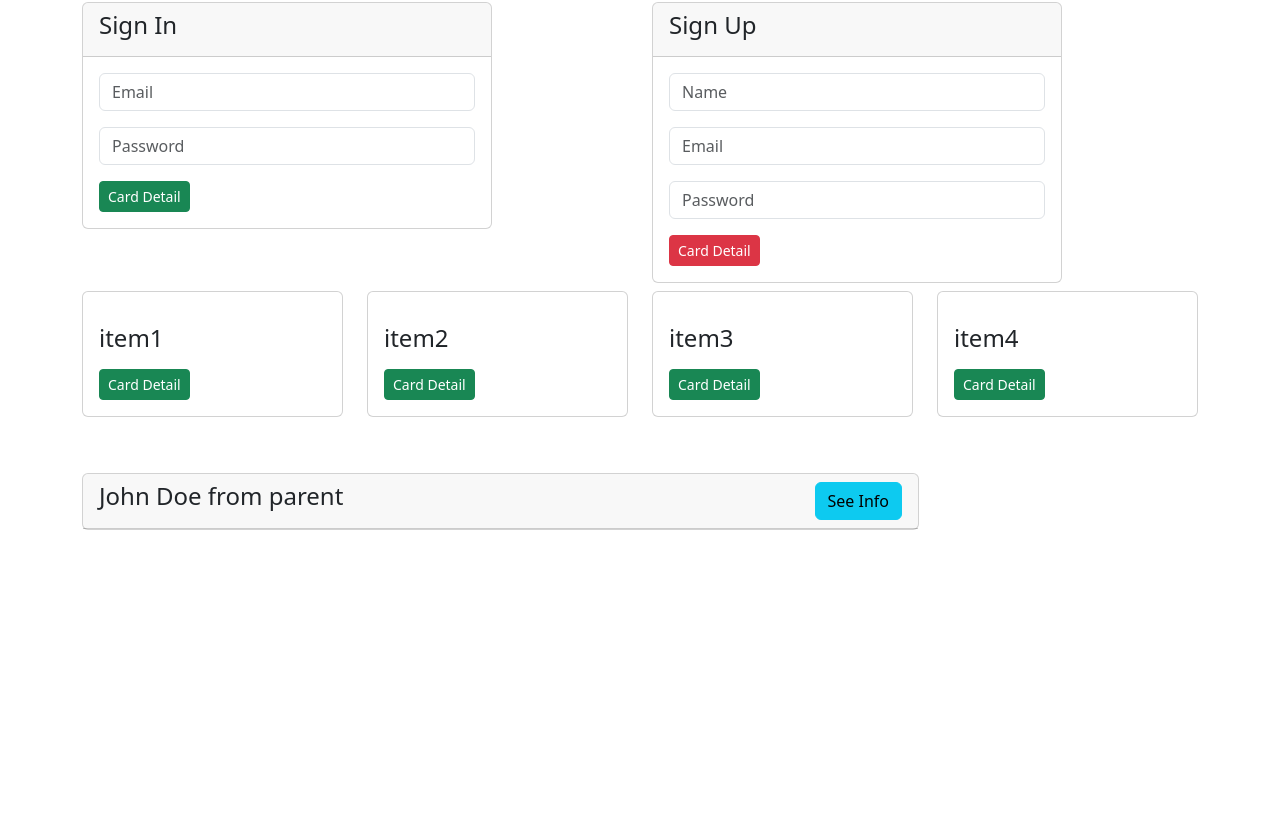
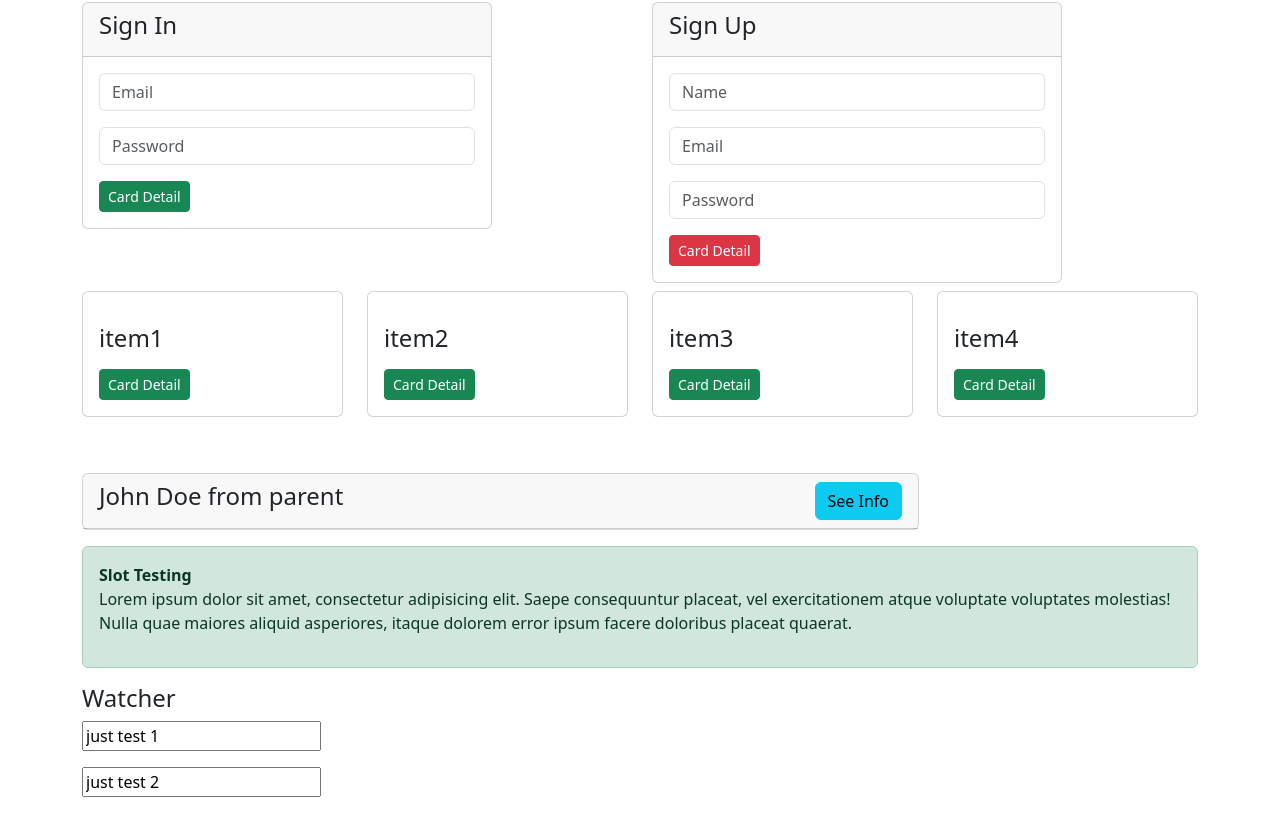
Before and after one commit to nandar510217/vue-app, a Vue app: page / in a window 1280 px wide. Shown: the part 1973-2802 px from the top of the page. Before the commit the page ends 2519 px from the top, so only its background shows below. Built offline with nearby package versions, Linux system fonts and the light colour scheme.

Commit message:
slot and watcher testing

```diff
--- a/src/App.vue
+++ b/src/App.vue
@@ -139,6 +139,14 @@
       <Info :info="info" v-if="showInfo" @close-info="closeInfo"/>
     </div>
 
+    <!-- Slot -->
+    <AlertSlot class="mt-3">
+      <p>Lorem ipsum dolor sit amet, consectetur adipisicing elit. Saepe consequuntur placeat, vel exercitationem atque voluptate voluptates molestias! Nulla quae maiores aliquid asperiores, itaque dolorem error ipsum facere doloribus placeat quaerat. </p>
+    </AlertSlot>
+
+    <!-- Watcher -->
+    <Watcher/>
+
     </div>
 
 </template>
@@ -151,6 +159,8 @@
   import SignIn from './components/SignIn.vue';
   import Card from './components/Card.vue';
   import Info from './components/Info.vue';
+  import AlertSlot from './components/AlertSlot.vue';
+  import Watcher from './components/Watcher.vue';
 
       const isTrue = ref(true)
       const is2ndTrue = ref(true)
--- /dev/null
+++ b/src/components/AlertSlot.vue
@@ -0,0 +1,14 @@
+<template>
+    <div class="alert alert-success">
+        <strong>Slot Testing</strong>
+        <slot/>
+    </div>
+</template>
+
+<script setup>
+
+</script>
+
+<style scoped>
+
+</style>
--- /dev/null
+++ b/src/components/Watcher.vue
@@ -0,0 +1,27 @@
+<template>
+    <div>
+        <h4>Watcher</h4>
+        <input type="text" v-model="input1"><br>
+        <input type="text" v-model="input2" class="my-3">
+    </div>
+</template>
+
+<script setup>
+import { onUpdated, ref, watch } from 'vue';
+
+
+    const input1 = ref('just test 1')
+    const input2 = ref('just test 2')
+
+    watch(input1, () => {
+        console.log(input1.value)
+    })
+
+    onUpdated(()=> {
+        console.log('onUpdated is working')
+    })
+</script>
+
+<style lang="scss" scoped>
+
+</style>
```
